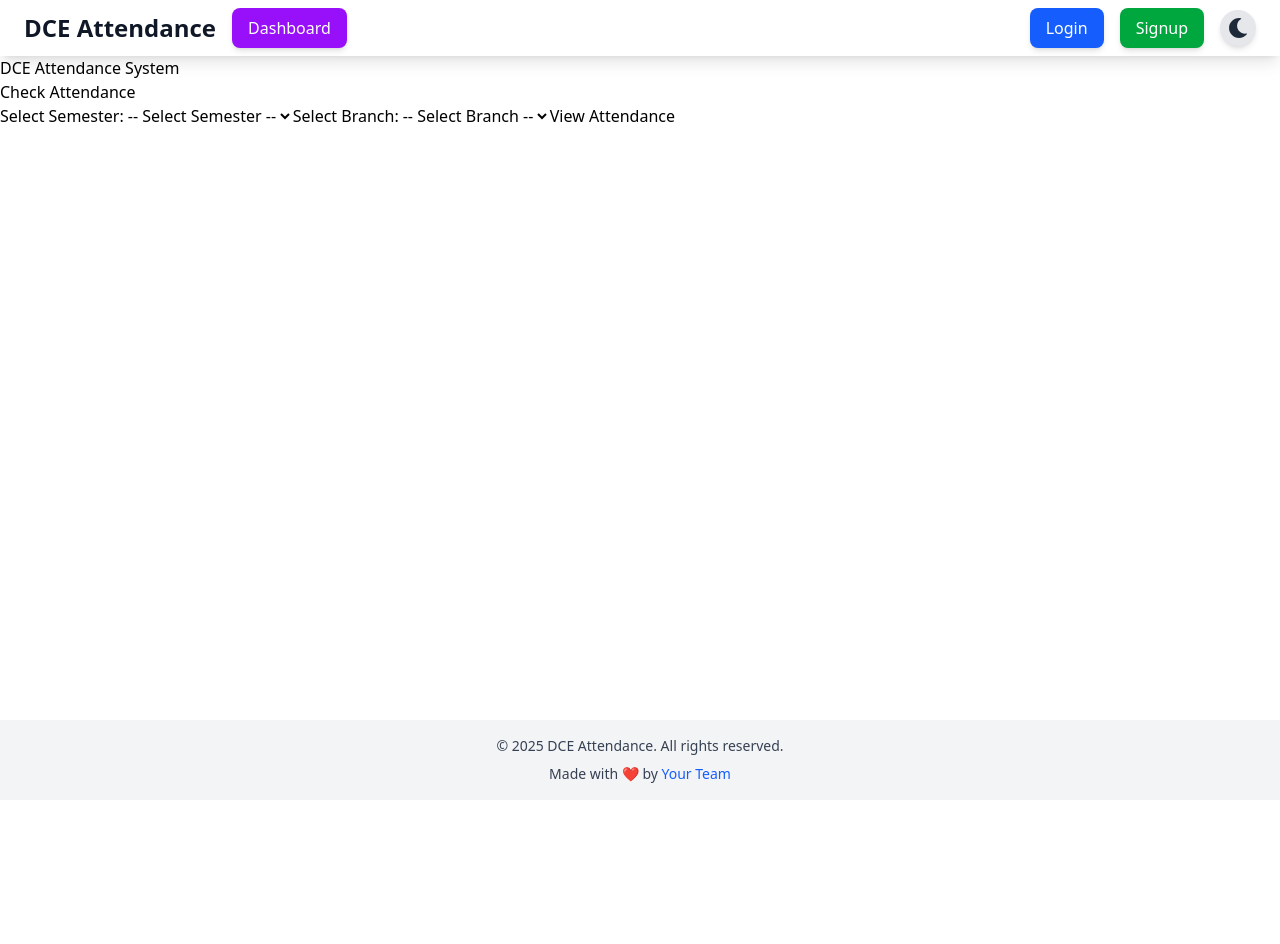
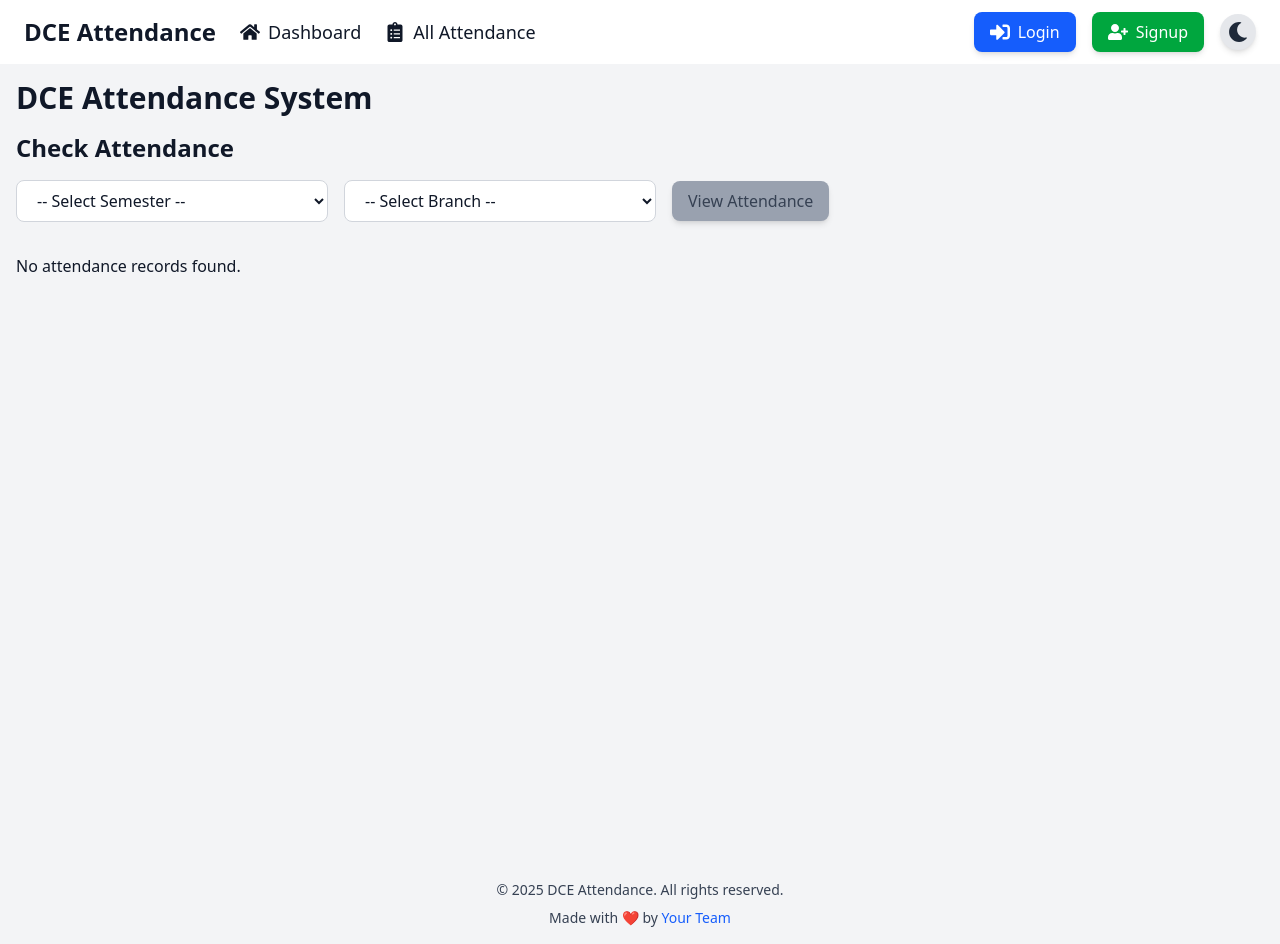
Before and after one commit to harshbuttru3/attendance, a React (Vite) app in the folder frontend/: page /attendance in a window 1280 px wide. Before the commit the page ends 800 px from the top, so only its background shows below. Built offline with nearby package versions, Linux system fonts and the light colour scheme.

Commit message:
Improved Dashboard and Attendance UI

```diff
--- a/frontend/src/App.jsx
+++ b/frontend/src/App.jsx
@@ -35,7 +35,7 @@ function App() {
             <main className="flex-grow">
               <Routes>
                 <Route path="/home" element={<Home />} />
-                <Route path="/" element={<StudentAttendance />} />
+                {/* <Route path="/" element={<StudentAttendance />} /> */}
                 <Route path="/login" element={<Login />} />
                 <Route path="/signup" element={<Signup />} />
                 <Route path="/attendance" element={<StudentAttendance />} />
--- a/frontend/src/components/Navbar.jsx
+++ b/frontend/src/components/Navbar.jsx
@@ -1,7 +1,17 @@
 import { useContext, useState } from "react";
 import { useNavigate } from "react-router-dom";
 import { ThemeContext } from "../context/ThemeContext";
-import { FaSun, FaMoon, FaBars, FaTimes } from "react-icons/fa";
+import {
+  FaSun,
+  FaMoon,
+  FaBars,
+  FaTimes,
+  FaHome,
+  FaClipboardList,
+  FaSignInAlt,
+  FaUserPlus,
+  FaSignOutAlt,
+} from "react-icons/fa";
 import { AuthContext } from "../context/AuthContext"; // Import AuthContext
 
 const Navbar = () => {
@@ -20,20 +30,48 @@ const Navbar = () => {
         darkMode ? "bg-gray-900 text-white" : "bg-white text-gray-900"
       } shadow-lg transition duration-300`}
     >
-      <div className="container mx-auto px-6 py-2 flex justify-between items-center">
-        {/* Left Side: Heading + Dashboard Button */}
-        <div className="flex items-center space-x-4">
+      <div className="container mx-auto px-6 py-3 flex justify-between items-center">
+        {/* Left Side: Heading + Dashboard Link */}
+        <div className="flex items-center space-x-6">
           <h1 className="text-2xl font-bold">DCE Attendance</h1>
-          <button
-            onClick={() => navigate("/dashboard")}
-            className="px-4 py-2 bg-purple-600 text-white rounded-lg hover:bg-purple-700 transition duration-300 focus:outline-none shadow-md"
+          <div className="hidden md:flex items-center space-x-6">
+            <a
+              href="/dashboard"
+              className="flex items-center space-x-2 text-lg font-medium hover:text-purple-600 transition duration-300"
             >
-            Dashboard
-          </button>
+              <FaHome className="text-xl" />
+              <span>Dashboard</span>
+            </a>
+            <a
+              href="/attendance"
+              className="flex items-center space-x-2 text-lg font-medium hover:text-purple-600 transition duration-300"
+            >
+              <FaClipboardList className="text-xl" />
+              <span>All Attendance</span>
+            </a>
+          </div>
         </div>
 
         {/* Right Side: Mobile Menu Toggle */}
-        <div className="md:hidden">
+        <div className="md:hidden flex items-center space-x-4">
+          {/* Dark/Light Mode Toggler */}
+          <button
+            onClick={toggleDarkMode}
+            className={`p-2 rounded-full transition duration-300 focus:outline-none shadow-md
+              ${
+                darkMode
+                  ? "bg-yellow-400 hover:bg-yellow-500"
+                  : "bg-gray-200 hover:bg-gray-300"
+              }`}
+          >
+            {darkMode ? (
+              <FaSun className="text-white text-xl" />
+            ) : (
+              <FaMoon className="text-gray-800 text-xl" />
+            )}
+          </button>
+
+          {/* Mobile Menu Toggle Button */}
           <button
             onClick={toggleMenu}
             className="p-2 rounded-full bg-gray-200 dark:bg-gray-700 hover:bg-gray-300 dark:hover:bg-gray-600 transition duration-300 focus:outline-none shadow-md"
@@ -51,23 +89,26 @@ const Navbar = () => {
           {user ? (
             <button
               onClick={logout}
-              className="px-4 py-2 bg-red-600 text-white rounded-lg hover:bg-red-700 transition duration-300 focus:outline-none shadow-md"
+              className="flex items-center space-x-2 px-4 py-2 bg-red-600 text-white rounded-lg hover:bg-red-700 transition duration-300 focus:outline-none shadow-md"
             >
-              Logout
+              <FaSignOutAlt className="text-xl" />
+              <span>Logout</span>
             </button>
           ) : (
             <>
               <button
                 onClick={() => navigate("/login")}
-                className="px-4 py-2 bg-blue-600 text-white rounded-lg hover:bg-blue-700 transition duration-300 focus:outline-none shadow-md"
+                className="flex items-center space-x-2 px-4 py-2 bg-blue-600 text-white rounded-lg hover:bg-blue-700 transition duration-300 focus:outline-none shadow-md"
               >
-                Login
+                <FaSignInAlt className="text-xl" />
+                <span>Login</span>
               </button>
               <button
                 onClick={() => navigate("/signup")}
-                className="px-4 py-2 bg-green-600 text-white rounded-lg hover:bg-green-700 transition duration-300 focus:outline-none shadow-md"
+                className="flex items-center space-x-2 px-4 py-2 bg-green-600 text-white rounded-lg hover:bg-green-700 transition duration-300 focus:outline-none shadow-md"
               >
-                Signup
+                <FaUserPlus className="text-xl" />
+                <span>Signup</span>
               </button>
             </>
           )}
@@ -92,55 +133,65 @@ const Navbar = () => {
       {/* Mobile Menu (Full-Width Dropdown) */}
       {isMenuOpen && (
         <div
-          className={`md:hidden ${
+          className={`fixed inset-0 z-50 bg-black bg-opacity-50 backdrop-blur-sm transition-opacity duration-300 ${
+            isMenuOpen ? "opacity-100" : "opacity-0 pointer-events-none"
+          }`}
+          onClick={toggleMenu}
+        >
+          <div
+            className={`fixed top-0 right-0 h-full w-64 ${
               darkMode ? "bg-gray-900 text-white" : "bg-white text-gray-900"
-          } border-t border-gray-200 dark:border-gray-700 shadow-md`}
+            } shadow-lg transform transition-transform duration-300 ${
+              isMenuOpen ? "translate-x-0" : "translate-x-full"
+            }`}
           >
-          <div className="flex flex-col items-center space-y-4 py-4">
+            <div className="flex flex-col space-y-6 p-6">
+              {/* Dashboard Link */}
+              <a
+                href="/dashboard"
+                className="flex items-center space-x-2 text-lg font-medium hover:text-purple-600 transition duration-300"
+              >
+                <FaHome className="text-xl" />
+                <span>Dashboard</span>
+              </a>
+
+              {/* All Attendance Link */}
+              <a
+                href="/attendance"
+                className="flex items-center space-x-2 text-lg font-medium hover:text-purple-600 transition duration-300"
+              >
+                <FaClipboardList className="text-xl" />
+                <span>All Attendance</span>
+              </a>
+
+              {/* Login/Logout Links */}
               {user ? (
-              <button
+                <a
                   onClick={logout}
-                className="w-4/5 px-4 py-2 bg-red-600 text-white rounded-lg hover:bg-red-700 transition duration-300 focus:outline-none shadow-md"
+                  className="flex items-center space-x-2 text-lg font-medium hover:text-red-600 transition duration-300 cursor-pointer"
                 >
-                Logout
-              </button>
+                  <FaSignOutAlt className="text-xl" />
+                  <span>Logout</span>
+                </a>
               ) : (
                 <>
-                <button
+                  <a
                     onClick={() => navigate("/login")}
-                  className="w-4/5 px-4 py-2 bg-blue-600 text-white rounded-lg hover:bg-blue-700 transition duration-300 focus:outline-none shadow-md"
+                    className="flex items-center space-x-2 text-lg font-medium hover:text-blue-600 transition duration-300 cursor-pointer"
                   >
-                  Login
-                </button>
-                <button
+                    <FaSignInAlt className="text-xl" />
+                    <span>Login</span>
+                  </a>
+                  <a
                     onClick={() => navigate("/signup")}
-                  className="w-4/5 px-4 py-2 bg-green-600 text-white rounded-lg hover:bg-green-700 transition duration-300 focus:outline-none shadow-md"
+                    className="flex items-center space-x-2 text-lg font-medium hover:text-green-600 transition duration-300 cursor-pointer"
                   >
-                  Signup
-                </button>
+                    <FaUserPlus className="text-xl" />
+                    <span>Signup</span>
+                  </a>
                 </>
               )}
-            <button
-              onClick={toggleDarkMode}
-              className={`w-4/5 px-4 py-2 rounded-lg transition duration-300 focus:outline-none shadow-md
-                ${
-                  darkMode
-                    ? "bg-yellow-400 hover:bg-yellow-500"
-                    : "bg-gray-200 hover:bg-gray-300"
-                }`}
-            >
-              {darkMode ? (
-                <span className="flex items-center justify-center">
-                  <FaSun className="text-white text-xl mr-2" />
-                  Light Mode
-                </span>
-              ) : (
-                <span className="flex items-center justify-center">
-                  <FaMoon className="text-gray-800 text-xl mr-2" />
-                  Dark Mode
-                </span>
-              )}
-            </button>
+            </div>
           </div>
         </div>
       )}
--- a/frontend/src/components/StudentAttendance.jsx
+++ b/frontend/src/components/StudentAttendance.jsx
@@ -1,13 +1,14 @@
-import { useState } from "react";
+import { useState, useContext } from "react";
 import axios from "axios";
-// import styles from "../css/StudentAttendance.module.css";
+import { ThemeContext } from "../context/ThemeContext";
 
 const StudentAttendance = () => {
+  const { darkMode } = useContext(ThemeContext); // Access dark mode state
   const [semester, setSemester] = useState("");
   const [branch, setBranch] = useState("");
   const [attendanceData, setAttendanceData] = useState({});
   const [summaryData, setSummaryData] = useState({});
-  const [showTables, setShowTables] = useState(false);
+  const [expandedSubject, setExpandedSubject] = useState(null); // Track expanded subject
 
   const fetchAttendance = () => {
     if (semester && branch) {
@@ -17,8 +18,7 @@ const StudentAttendance = () => {
         )
         .then((res) => {
           setAttendanceData(res.data);
-          setShowTables(true);
-          calculateSummary(res.data);
+          setSummaryData(calculateSummary(res.data));
         })
         .catch((err) => {
           console.error("Error fetching attendance:", err);
@@ -43,26 +43,48 @@ const StudentAttendance = () => {
           student.attended_classes;
       });
     });
-    setSummaryData(summary);
+    return summary;
+  };
+
+  const toggleSubject = (subject) => {
+    setExpandedSubject(expandedSubject === subject ? null : subject);
   };
 
   return (
-    <div>
-      <h1>DCE Attendance System</h1>
-      <h2>Check Attendance</h2>
+    <div
+      className={`min-h-screen p-4 ${
+        darkMode ? "bg-gray-900 text-white" : "bg-gray-100 text-gray-900"
+      }`}
+    >
+      <h1 className="text-3xl font-bold mb-4">DCE Attendance System</h1>
+      <h2 className="text-2xl font-bold mb-4">Check Attendance</h2>
 
-      <label>Select Semester:</label>
-      <select onChange={(e) => setSemester(e.target.value)}>
+      {/* Dropdowns for Semester and Branch */}
+      <div className="flex flex-col md:flex-row items-center space-y-4 md:space-y-0 md:space-x-4 mb-8">
+        <select
+          onChange={(e) => setSemester(e.target.value)}
+          className={`w-full md:w-1/4 px-4 py-2 rounded-lg border focus:outline-none ${
+            darkMode
+              ? "bg-gray-700 text-white border-gray-600"
+              : "bg-white text-gray-900 border-gray-300"
+          }`}
+        >
           <option value="">-- Select Semester --</option>
-        {[1,2,3,4,5,6,7,8].map((sem) => (
+          {[1, 2, 3, 4, 5, 6, 7, 8].map((sem) => (
             <option key={sem} value={sem}>
               {sem} Semester
             </option>
           ))}
         </select>
 
-      <label>Select Branch:</label>
-      <select onChange={(e) => setBranch(e.target.value)}>
+        <select
+          onChange={(e) => setBranch(e.target.value)}
+          className={`w-full md:w-1/4 px-4 py-2 rounded-lg border focus:outline-none ${
+            darkMode
+              ? "bg-gray-700 text-white border-gray-600"
+              : "bg-white text-gray-900 border-gray-300"
+          }`}
+        >
           <option value="">-- Select Branch --</option>
           {["CSE", "FTS", "EEE", "Cybersecurity", "Civil", "Mechanical"].map(
             (br) => (
@@ -73,23 +95,55 @@ const StudentAttendance = () => {
           )}
         </select>
 
-      <button onClick={fetchAttendance} disabled={!semester || !branch}>
+        <button
+          onClick={fetchAttendance}
+          disabled={!semester || !branch}
+          className={`w-full md:w-auto px-4 py-2 rounded-lg transition duration-300 focus:outline-none shadow-md ${
+            semester && branch
+              ? darkMode
+                ? "bg-blue-600 hover:bg-blue-700 text-white"
+                : "bg-blue-500 hover:bg-blue-600 text-white"
+              : "bg-gray-400 cursor-not-allowed text-gray-700"
+          }`}
+        >
           View Attendance
         </button>
+      </div>
 
+      {/* Attendance Data */}
       <div>
-        {showTables && Object.keys(attendanceData).length > 0
-          ? Object.keys(attendanceData).map((subject, index) => (
-              <div key={index}>
-                <h3>Subject: {subject}</h3>
-                <table border="1">
+        {Object.keys(attendanceData).length > 0 ? (
+          Object.keys(attendanceData).map((subject, index) => (
+            <div key={index} className="mb-4">
+              {/* Subject Title with Toggle Button */}
+              <div
+                className={`cursor-pointer p-4 rounded-lg flex justify-between items-center transition duration-300 ${
+                  darkMode
+                    ? "bg-gray-700 hover:bg-gray-600"
+                    : "bg-gray-200 hover:bg-gray-300"
+                }`}
+                onClick={() => toggleSubject(subject)}
+              >
+                <h3 className="text-xl font-bold">Subject: {subject}</h3>
+                <span className="text-lg">
+                  {expandedSubject === subject ? "▲" : "▼"}
+                </span>
+              </div>
+
+              {/* Expanded Table */}
+              {expandedSubject === subject && (
+                <table
+                  className={`w-full border-collapse mt-2 rounded-lg overflow-hidden ${
+                    darkMode ? "text-white" : "text-gray-900"
+                  }`}
+                >
                   <thead>
-                    <tr>
-                      <th>Reg ID</th>
-                      <th>Name</th>
-                      <th>Total Classes</th>
-                      <th>Attended Classes</th>
-                      <th>Attendance %</th>
+                    <tr className={darkMode ? "bg-gray-700" : "bg-gray-200"}>
+                      <th className="border px-4 py-2">Reg ID</th>
+                      <th className="border px-4 py-2">Name</th>
+                      <th className="border px-4 py-2">Total Classes</th>
+                      <th className="border px-4 py-2">Attended Classes</th>
+                      <th className="border px-4 py-2">Attendance %</th>
                     </tr>
                   </thead>
                   <tbody>
@@ -101,70 +155,40 @@ const StudentAttendance = () => {
                           : 0;
                       return (
                         <tr
-                          key={`${student.registration_no}-${subject}`}
+                          key={idx}
+                          className={darkMode ? "bg-gray-800" : "bg-white"}
                           style={{
                             backgroundColor:
                               attendancePercentage < 75
-                                ? "rgb(122, 36, 28)"
+                                ? darkMode
+                                  ? "rgba(239, 68, 68, 0.2)" // Dark mode red
+                                  : "rgba(239, 68, 68, 0.1)" // Light mode red
                                 : "transparent",
                           }}
                         >
-                          <td>{student.registration_no}</td>
-                          <td>{student.name}</td>
-                          <td>{student.total_classes}</td>
-                          <td>{student.attended_classes}</td>
-                          <td>{attendancePercentage.toFixed(2)}%</td>
+                          <td className="border px-4 py-2">
+                            {student.registration_no}
+                          </td>
+                          <td className="border px-4 py-2">{student.name}</td>
+                          <td className="border px-4 py-2">
+                            {student.total_classes}
+                          </td>
+                          <td className="border px-4 py-2">
+                            {student.attended_classes}
+                          </td>
+                          <td className="border px-4 py-2">
+                            {attendancePercentage.toFixed(2)}%
+                          </td>
                         </tr>
                       );
                     })}
                   </tbody>
                 </table>
+              )}
             </div>
           ))
-          : showTables && <p>No attendance records found.</p>}
-
-        {showTables && Object.keys(summaryData).length > 0 && (
-          <div >
-            <h2>Overall Attendance Summary</h2>
-            <table border="1">
-              <thead>
-                <tr>
-                  <th>Reg ID</th>
-                  <th>Name</th>
-                  <th>Total Classes</th>
-                  <th>Total Attended</th>
-                  <th>Overall %</th>
-                </tr>
-              </thead>
-              <tbody>
-                {Object.keys(summaryData).map((regId, index) => {
-                  const overallPercentage =
-                    summaryData[regId].total_classes > 0
-                      ? (summaryData[regId].attended_classes /
-                          summaryData[regId].total_classes) *
-                        100
-                      : 0;
-                  return (
-                    <tr
-                      key={index}
-                      style={{
-                        backgroundColor:
-                          overallPercentage < 75
-                            ? "rgb(122, 36, 28)"
-                            : "transparent",
-                      }}
-                    >
-                      <td>{regId}</td>
-                      <td>{summaryData[regId].name}</td>
-                      <td>{summaryData[regId].total_classes}</td>
-                      <td>{summaryData[regId].attended_classes}</td>
-                      <td>{overallPercentage.toFixed(2)}%</td>
-                    </tr>
-                  );
-                })}
-              </tbody>
-            </table>
-          </div>
+        ) : (
+          <p>No attendance records found.</p>
         )}
       </div>
     </div>
```
Lines whose indentation alone changed are shown as unchanged.
